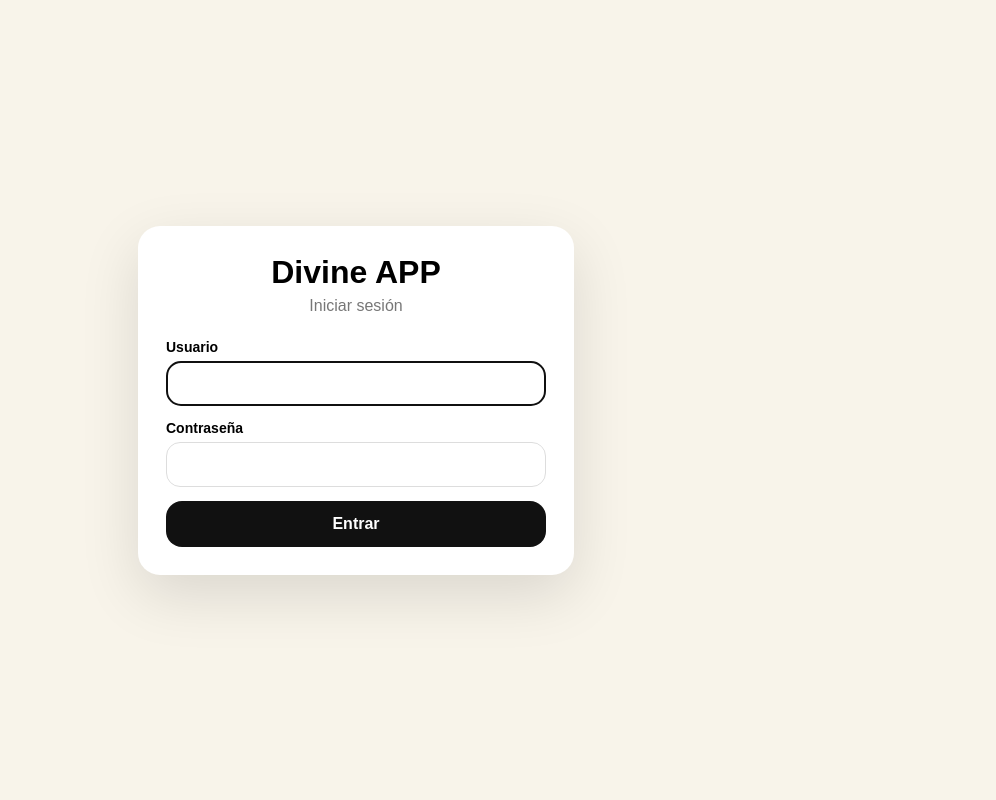
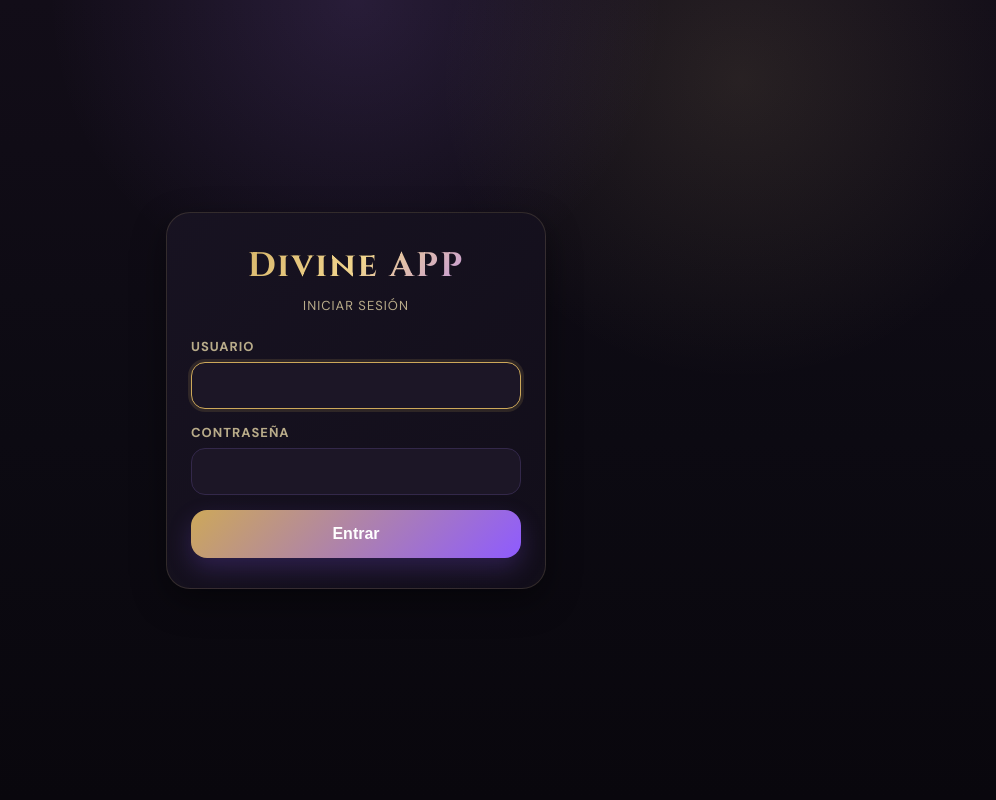
Before and after one commit to Nickozero3/divine_app, a PHP site: page /login.php in a window 1280 px wide. Shown: the whole page, without its empty margins (284-1280 px from the left). Run offline with PHP 8.4, Linux system fonts and the light colour scheme.

Commit message:
style: Update login page styles and structure for improved aesthetics

```diff
--- a/src/login.css
+++ b/src/login.css
@@ -1,67 +1,112 @@
+/* LOGIN ADAPTADO AL ESTILO DE LA APP */
 
-        body {
+body.login-page {
   margin: 0;
   min-height: 100vh;
   display: grid;
   place-items: center;
-            background: #f8f4ea;
-            font-family: Arial, sans-serif;
+  padding: 20px;
+  background:
+    radial-gradient(circle at top, rgba(176, 124, 255, 0.14), transparent 30%),
+    radial-gradient(circle at 80% 10%, rgba(240, 212, 141, 0.1), transparent 24%),
+    linear-gradient(180deg, #120d18 0%, #0c0a12 55%, #09070d 100%);
+  font-family: "DM Sans", Arial, sans-serif;
+  color: var(--text);
 }
 
 .login-box {
   width: min(380px, 92vw);
-            background: white;
-            border-radius: 22px;
-            padding: 28px;
-            box-shadow: 0 20px 60px rgba(0,0,0,.12);
+  background: linear-gradient(
+    135deg,
+    rgba(24, 19, 34, 0.98),
+    rgba(18, 14, 26, 0.98)
+  );
+  border: 1px solid rgba(240, 212, 141, 0.14);
+  border-radius: 24px;
+  padding: 30px 24px;
+  box-shadow: var(--shadow);
+  position: relative;
+  z-index: 1;
 }
 
-        h1 {
-            margin: 0 0 6px;
-            font-size: 32px;
+.login-box h1 {
+  margin: 0 0 8px;
+  font-family: "Cinzel", serif;
+  font-size: 34px;
   text-align: center;
+  letter-spacing: 2px;
+  background: linear-gradient(
+    135deg,
+    var(--gold),
+    var(--gold-2),
+    var(--purple-2)
+  );
+  -webkit-background-clip: text;
+  -webkit-text-fill-color: transparent;
 }
 
-        .sub {
+.login-box .sub {
   text-align: center;
-            color: #777;
+  color: var(--text2);
   margin-bottom: 24px;
+  font-size: 13px;
+  letter-spacing: 1px;
+  text-transform: uppercase;
 }
 
-        label {
+.login-box label {
   display: block;
-            margin-bottom: 6px;
-            font-weight: bold;
-            font-size: 14px;
+  margin-bottom: 7px;
+  font-weight: 700;
+  font-size: 13px;
+  color: var(--text2);
+  text-transform: uppercase;
+  letter-spacing: 1px;
 }
 
-        input {
+.login-box input {
   width: 100%;
-            padding: 13px 14px;
+  padding: 14px;
   border-radius: 14px;
-            border: 1px solid #ddd;
-            margin-bottom: 14px;
+  border: 1px solid var(--border);
+  margin-bottom: 15px;
   box-sizing: border-box;
   font-size: 15px;
+  background: var(--bg3);
+  color: var(--text);
+  outline: none;
 }
 
-        button {
+.login-box input:focus {
+  border-color: var(--gold);
+  box-shadow: 0 0 0 3px rgba(205, 168, 90, 0.14);
+}
+
+.login-box button {
   width: 100%;
   border: 0;
   border-radius: 16px;
-            padding: 14px;
+  padding: 15px;
   font-size: 16px;
-            font-weight: bold;
-            background: #111;
-            color: white;
+  font-weight: 800;
+  background: linear-gradient(135deg, var(--gold), var(--purple));
+  color: #fff;
   cursor: pointer;
+  box-shadow: 0 10px 24px rgba(142, 91, 255, 0.22);
 }
 
-        .error {
-            background: #ffe1e1;
-            color: #9b1111;
-            border-radius: 12px;
-            padding: 10px;
-            margin-bottom: 14px;
+.login-box button:active {
+  transform: scale(0.97);
+}
+
+.login-box .error {
+  background: rgba(255, 95, 109, 0.12);
+  color: var(--red);
+  border: 1px solid rgba(255, 95, 109, 0.2);
+  border-radius: 13px;
+  padding: 11px;
+  margin-bottom: 15px;
   text-align: center;
+  font-size: 14px;
+  font-weight: 700;
 }
--- a/src/login.php
+++ b/src/login.php
@@ -58,8 +58,9 @@ if ($_SERVER['REQUEST_METHOD'] === 'POST') {
     <title>Login <?= APP_NAME ?> App</title>
     <meta name="viewport" content="width=device-width, initial-scale=1.0">
     <link rel="stylesheet" href="login.css">
+    <link rel="stylesheet" href="styles.css">
 </head>
-<body>
+<body class="login-page">
 <form class="login-box" method="POST">
     <h1><?= APP_NAME ?> APP</h1>
     <div class="sub">Iniciar sesión</div>
```
Lines whose indentation alone changed are shown as unchanged.
